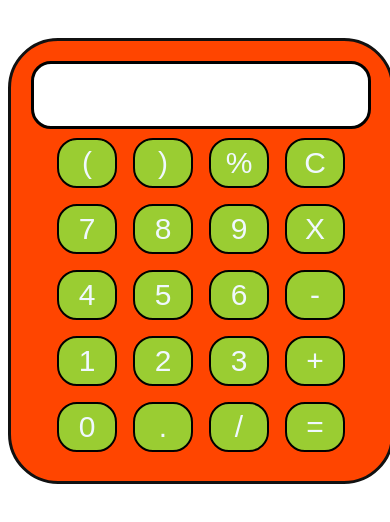
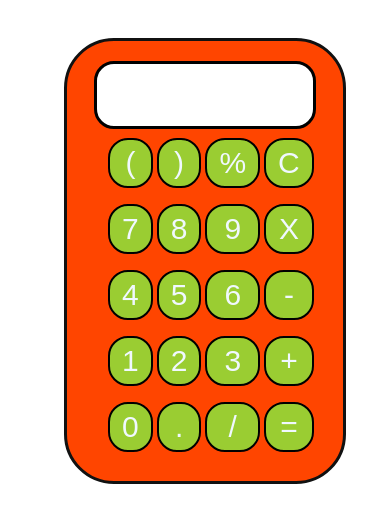
Before and after one commit to Jigar218/OIBGRIP, a plain HTML site: page Calculator/index.html in a window 390 px wide. Shown: the part 114-636 px from the top of the page. Drawn offline with nearby package versions, Linux system fonts and the light colour scheme.

Commit message:
Update index.html

```diff
--- a/Calculator/index.html
+++ b/Calculator/index.html
@@ -49,6 +49,22 @@
         padding: 20px;
         border-radius: 50px;
         display: inline-block;
+      }
+            @media (max-width: 768px) {
+        .container {
+          width: 70%;
+          margin: auto;
+        }
+
+        .calculator {
+          width: 90%;
+        }
+        #screen {
+          width: 90%;
+        }
+        button {
+          width: 100%;
+        }
       }
     </style>
   </head>
```
